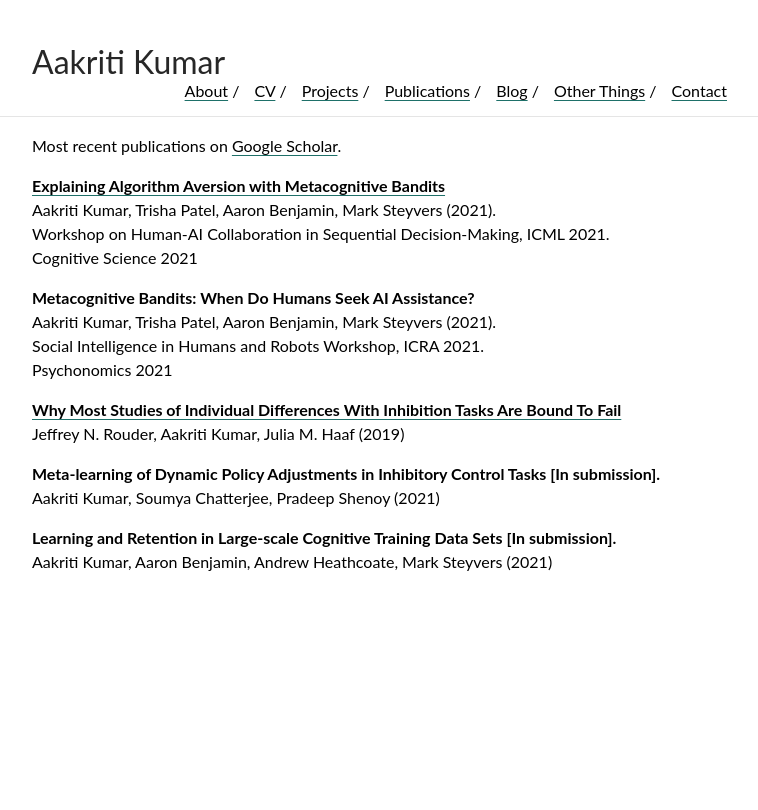
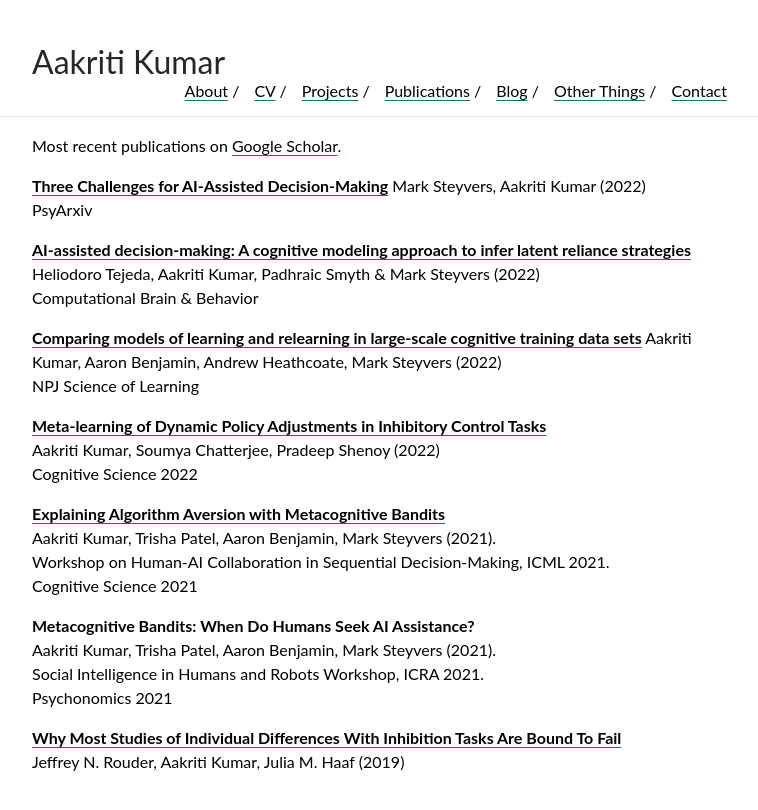
Before and after one commit to aakriti1kumar/aakriti1kumar.github.io, a Jekyll site: the page built from pubs.md, in a window 1280 px wide. Shown: the top 810 px of the page, without its empty margins (258-1016 px from the left). Built offline with Jekyll 4.4.1, drawn with Linux system fonts in a browser that asks for light colours; our own code applies the rules of GitHub Pages for plain Markdown files.

Commit message:
Update pubs.md

```diff
--- a/pubs.md
+++ b/pubs.md
@@ -1,5 +1,21 @@
 Most recent publications on [Google Scholar](https://scholar.google.com/citations?user=XFM1ItgAAAAJ&hl=en).
 <br>
+
+[**Three Challenges for AI-Assisted Decision-Making**](https://scholar.google.com/citations?view_op=view_citation&hl=en&user=XFM1ItgAAAAJ&citation_for_view=XFM1ItgAAAAJ:3fE2CSJIrl8C)
+Mark Steyvers, Aakriti Kumar (2022)<br>
+PsyArxiv<br>
+
+[**AI-assisted decision-making: A cognitive modeling approach to infer latent reliance strategies**](https://link.springer.com/article/10.1007/s42113-022-00157-y)
+Heliodoro Tejeda, Aakriti Kumar, Padhraic Smyth & Mark Steyvers (2022)<br>
+Computational Brain & Behavior<br>
+
+[**Comparing models of learning and relearning in large-scale cognitive training data sets**](https://www.nature.com/articles/s41539-022-00142-x)
+Aakriti Kumar, Aaron Benjamin, Andrew Heathcoate, Mark Steyvers (2022)<br>
+NPJ Science of Learning
+
+[**Meta-learning of Dynamic Policy Adjustments in Inhibitory Control Tasks**](https://escholarship.org/content/qt0h68d9qx/qt0h68d9qx.pdf)
+Aakriti Kumar, Soumya Chatterjee, Pradeep Shenoy (2022)<br>
+Cognitive Science 2022<b>
 
 [**Explaining Algorithm Aversion with Metacognitive Bandits**](https://escholarship.org/content/qt7xc470dt/qt7xc470dt.pdf)
 Aakriti Kumar, Trisha Patel, Aaron Benjamin, Mark Steyvers (2021).
@@ -13,9 +29,3 @@ Psychonomics 2021<br>
 
 [**Why Most Studies of Individual Differences With Inhibition Tasks Are Bound To Fail**](https://psyarxiv.com/3cjr5/download?format=pdf)
 Jeffrey N. Rouder, Aakriti Kumar, Julia M. Haaf (2019)<br>
-
-**Meta-learning of Dynamic Policy Adjustments in Inhibitory Control Tasks [In submission].**
-Aakriti Kumar, Soumya Chatterjee, Pradeep Shenoy (2021)<br>
-
-**Learning and Retention in Large-scale Cognitive Training Data Sets [In submission].**
-Aakriti Kumar, Aaron Benjamin, Andrew Heathcoate, Mark Steyvers (2021)<br>
```
